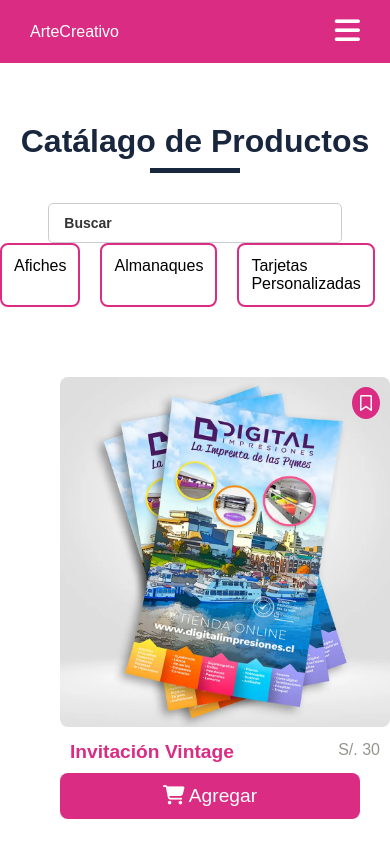
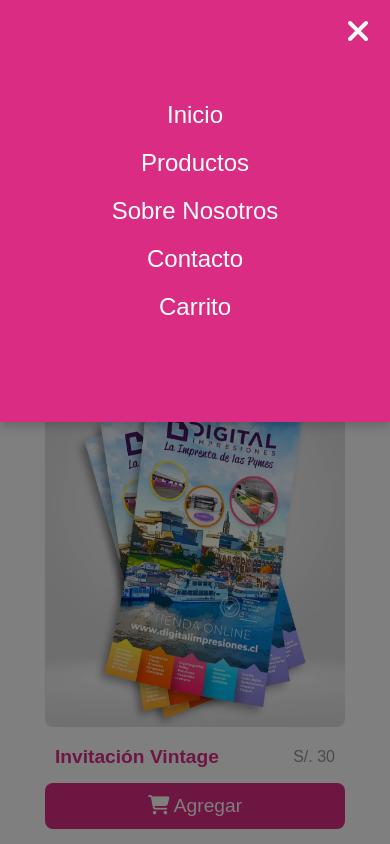
Before and after one commit to AnthuA25/ArteCreativo-pc1, a plain HTML site: page pages/products.html in a window 390 px wide. Both pictures are taken after a click on the element 347 px from the left and 31 px from the top of the page. Shown: the top 844 px of the page. Drawn offline with Linux system fonts and the light colour scheme.

Commit message:
fix:change product-grid class

```diff
--- a/css/style.css
+++ b/css/style.css
@@ -235,11 +235,18 @@ header {
 }
 .products-grid {
   display: flex;
-  justify-content: space-around;
+  justify-content: center;
+  align-items: center;
   gap: 40px;
   flex-wrap: wrap;
 }
-
+.product{
+  display: flex;
+  flex-direction: column;
+  align-items: center;
+  gap: 5px;
+  max-width: 330px;
+}
 .image-outstanding {
   position: relative;
 }
@@ -260,7 +267,10 @@ header {
 .info{
   display: flex;
   justify-content: space-between;
+  align-items: center;
+  width: 100%;
   padding: 10px;
+  flex-wrap: wrap;
 }
 
 .info .titulo{
@@ -281,6 +291,13 @@ header {
   font-size: 1.2rem;
 }
 
+@media (max-width: 768px) {
+
+  .image-outstanding img {
+    width: 100%;
+  }
+
+}
 
 .why-choose-us {
   display: flex;
@@ -372,7 +389,7 @@ footer {
   border: none;
   outline: none;
   background: transparent;
-  color: #000000;
+  color: #333;
   font-size: 16px;
   width: 200px;
 }
--- /dev/null
+++ b/js/index.js
@@ -0,0 +1,21 @@
+document.addEventListener("DOMContentLoaded", function () {
+  const menuToggle = document.getElementById("menu-toggle");
+  const menu = document.getElementById("menu");
+  const overlay = document.getElementById("overlay");
+  const closeMenu = document.getElementById("close-menu");
+
+  menuToggle.addEventListener("click", () => {
+    menu.classList.toggle("active");
+    overlay.classList.toggle("active");
+  });
+  closeMenu.addEventListener("click", function () {
+    menu.classList.remove("active");
+    overlay.classList.remove("active");
+  });
+
+
+  overlay.addEventListener("click", function () {
+    menu.classList.remove("active");
+    overlay.classList.remove("active");
+  });
+});
```
Also changed, not shown: pages/contact.html (+15 -12 lines).
